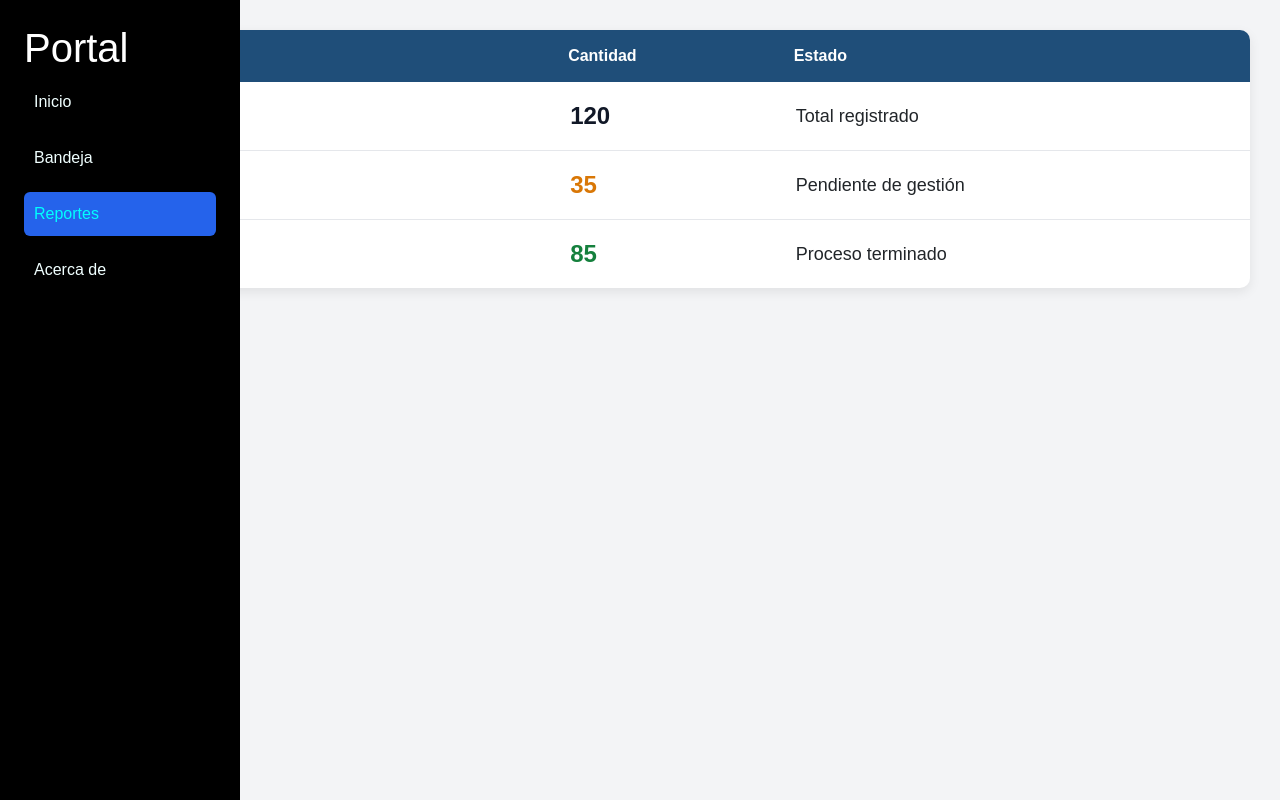
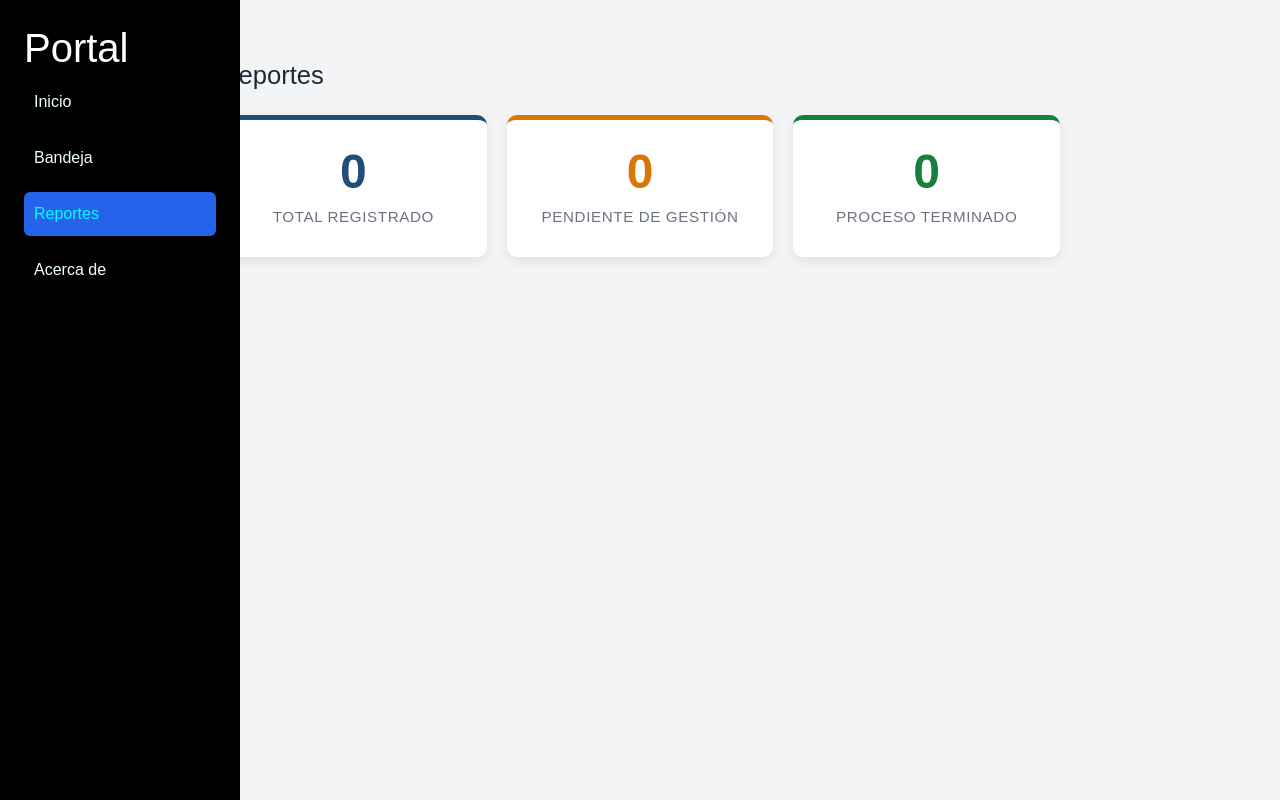
Before and after one commit to jopinones/curso-angular, an Angular app: page /reportes in a window 1280 px wide. Built offline with nearby package versions, Linux system fonts and the light colour scheme.

Commit message:
se agrega card a indicadores de reportes

```diff
--- a/src/app/pages/reportes/reportes.css
+++ b/src/app/pages/reportes/reportes.css
@@ -1,55 +1,76 @@
-body {
-      font-family: Arial, sans-serif;
-      background: #f4f6f9;
+.contenedor {
+  max-width: 900px;
+  margin: auto;
   padding: 30px;
 }
 
-    .contenedor {
-      max-width: 900px;
-      margin: auto;
+h2 {
+  margin-bottom: 24px;
+  color: #1f2937;
+  font-size: 1.6rem;
 }
 
-    h1 {
-      margin-bottom: 20px;
-      color: #1f2937;
+.cards-grid {
+  display: grid;
+  grid-template-columns: repeat(3, 1fr);
+  gap: 20px;
 }
 
-    table {
-      width: 100%;
-      border-collapse: collapse;
+.card-indicador {
   background: #ffffff;
-      box-shadow: 0 4px 12px rgba(0,0,0,0.08);
   border-radius: 10px;
-      overflow: hidden;
+  box-shadow: 0 4px 12px rgba(0, 0, 0, 0.08);
+  padding: 28px 24px;
+  text-align: center;
+  border-top: 5px solid transparent;
+  transition: transform 0.2s ease;
 }
 
-    th {
-      background: #1f4e79;
-      color: white;
-      padding: 14px;
-      text-align: left;
+.card-indicador:hover {
+  transform: translateY(-3px);
 }
 
-    td {
-      padding: 16px;
-      border-bottom: 1px solid #e5e7eb;
-      font-size: 18px;
+.card-total {
+  border-top-color: #1f4e79;
 }
 
-    tr:last-child td {
-      border-bottom: none;
+.card-pendiente {
+  border-top-color: #d97706;
 }
 
-    .numero {
-      font-weight: bold;
-      font-size: 24px;
-      color: #111827;
+.card-finalizado {
+  border-top-color: #15803d;
 }
 
-    .pendiente {
+.card-numero {
+  font-size: 3rem;
+  font-weight: bold;
+  line-height: 1;
+  margin-bottom: 10px;
+}
+
+.card-total .card-numero {
+  color: #1f4e79;
+}
+
+.card-pendiente .card-numero {
   color: #d97706;
 }
 
-    .finalizado {
+.card-finalizado .card-numero {
   color: #15803d;
 }
+
+.card-etiqueta {
+  font-size: 0.95rem;
+  color: #6b7280;
+  font-weight: 500;
+  text-transform: uppercase;
+  letter-spacing: 0.04em;
+}
+
+@media (max-width: 640px) {
+  .cards-grid {
+    grid-template-columns: 1fr;
+  }
+}
--- a/src/app/pages/reportes/reportes.html
+++ b/src/app/pages/reportes/reportes.html
@@ -1,26 +1,20 @@
-<table>
-      <thead>
-        <tr>
-          <th>Indicador</th>
-          <th>Cantidad</th>
-          <th>Estado</th>
-        </tr>
-      </thead>
-      <tbody>
-        <tr>
-          <td>Total de expedientes</td>
-          <td class="numero">120</td>
-          <td>Total registrado</td>
-        </tr>
-        <tr>
-          <td>Expedientes pendientes</td>
-          <td class="numero pendiente">35</td>
-          <td>Pendiente de gestión</td>
-        </tr>
-        <tr>
-          <td>Expedientes finalizados</td>
-          <td class="numero finalizado">85</td>
-          <td>Proceso terminado</td>
-        </tr>
-      </tbody>
-</table>
+<div class="contenedor">
+  <h2>Reportes</h2>
+
+  <div class="cards-grid">
+    <div class="card-indicador card-total">
+      <div class="card-numero">{{ totalRegistrado }}</div>
+      <div class="card-etiqueta">Total Registrado</div>
+    </div>
+
+    <div class="card-indicador card-pendiente">
+      <div class="card-numero">{{ pendienteDeGestion }}</div>
+      <div class="card-etiqueta">Pendiente de gestión</div>
+    </div>
+
+    <div class="card-indicador card-finalizado">
+      <div class="card-numero">{{ procesoTerminado }}</div>
+      <div class="card-etiqueta">Proceso terminado</div>
+    </div>
+  </div>
+</div>
--- a/src/app/pages/reportes/reportes.ts
+++ b/src/app/pages/reportes/reportes.ts
@@ -1,9 +1,32 @@
-import { Component } from '@angular/core';
+import { Component, OnInit } from '@angular/core';
+import { CommonModule } from '@angular/common';
+import { Expediente } from '../../../models/expediente';
 
 @Component({
   selector: 'app-reportes',
-  imports: [],
+  imports: [CommonModule],
   templateUrl: './reportes.html',
   styleUrl: './reportes.css',
 })
-export class Reportes {}
+export class Reportes implements OnInit {
+  expedientes: Expediente[] = [];
+
+  ngOnInit() {
+    const data = localStorage.getItem('expedientes');
+    if (data) {
+      this.expedientes = JSON.parse(data);
+    }
+  }
+
+  get totalRegistrado(): number {
+    return this.expedientes.length;
+  }
+
+  get pendienteDeGestion(): number {
+    return this.expedientes.filter(e => e.estado === 'Pendiente').length;
+  }
+
+  get procesoTerminado(): number {
+    return this.expedientes.filter(e => e.estado === 'Finalizado').length;
+  }
+}
```
Lines whose indentation alone changed are shown as unchanged.
